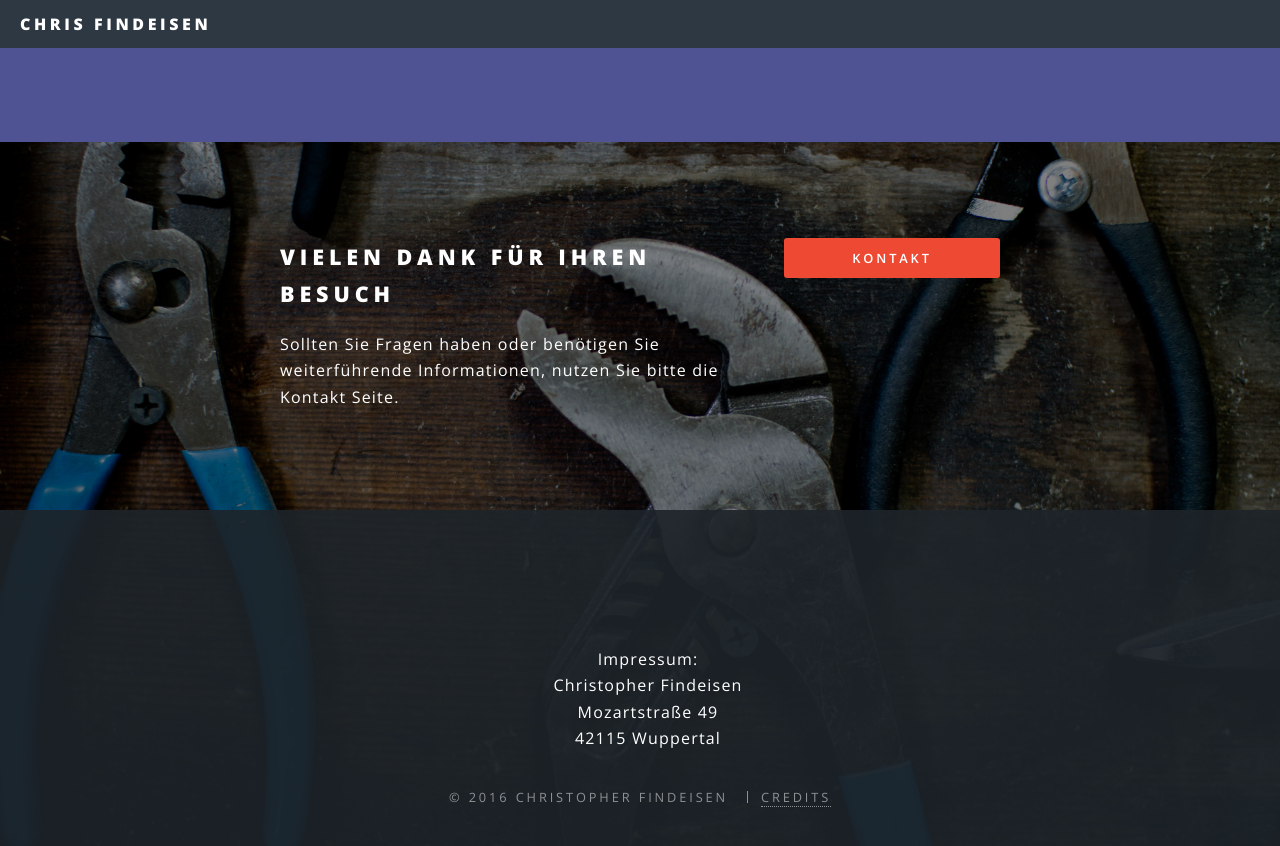
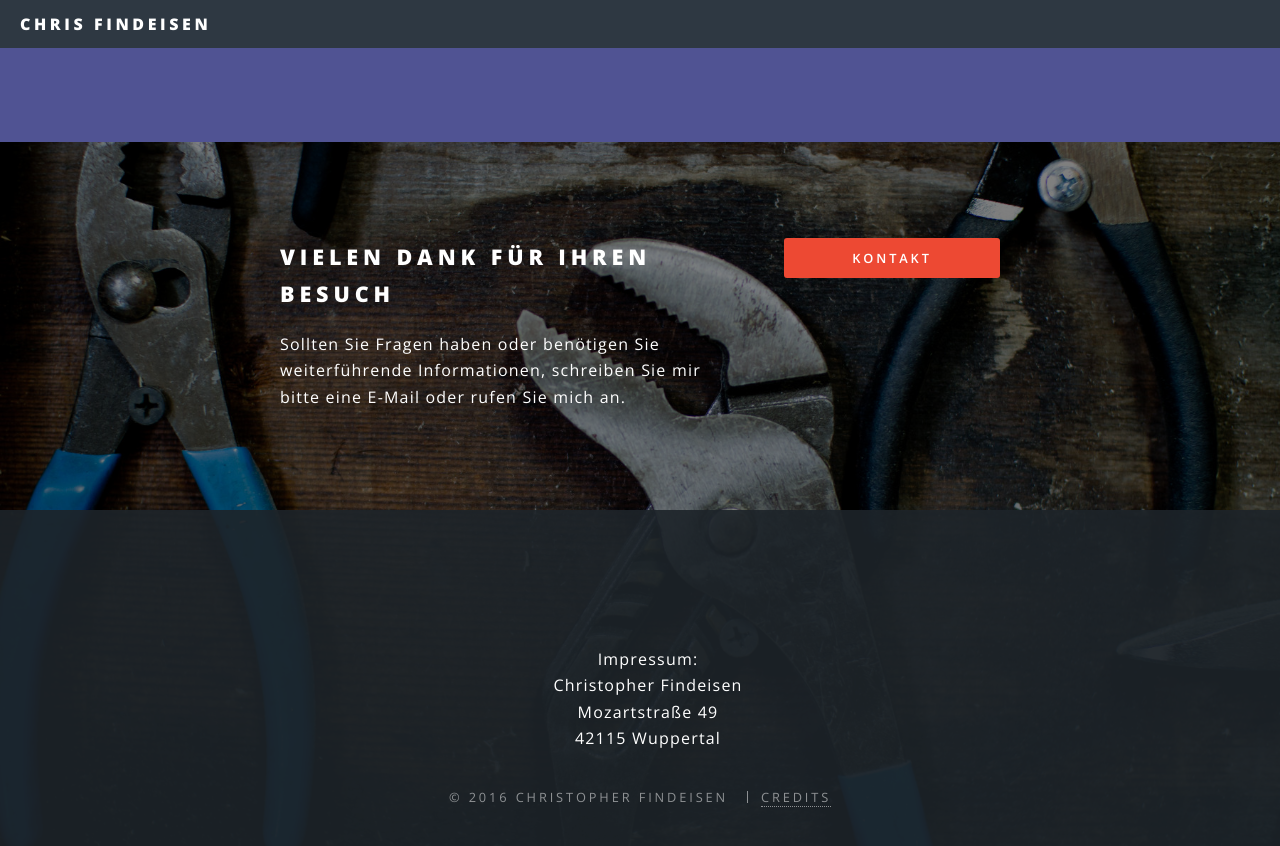
Before and after one commit to chrisfindeisen/chrisfindeisen.github.io, a Jekyll site: the page built from index.html, in a window 1280 px wide and 900 px high, scrolled down 3660 px. Shown: the top 846 px of the window. Built offline with Jekyll 4.4.1, drawn with Linux system fonts in a browser that asks for light colours.

Commit message:
change text

```diff
--- a/index.html
+++ b/index.html
@@ -97,7 +97,7 @@ layout: landing
 						<div class="inner">
 							<header>
 								<h2>Vielen Dank für Ihren Besuch</h2>
-								<p>Sollten Sie Fragen haben oder benötigen Sie weiterführende Informationen, nutzen Sie bitte die Kontakt Seite.</p>
+								<p>Sollten Sie Fragen haben oder benötigen Sie weiterführende Informationen, schreiben Sie mir bitte eine E-Mail oder rufen Sie mich an.</p>
 							</header>
 							<ul class="actions vertical">
 								<li><a href="#" class="button fit special">Kontakt</a></li>
```
